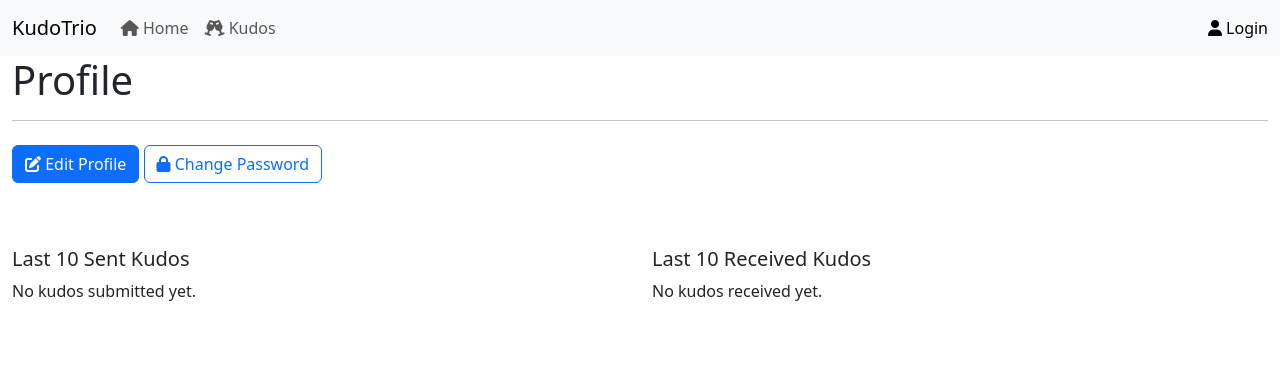
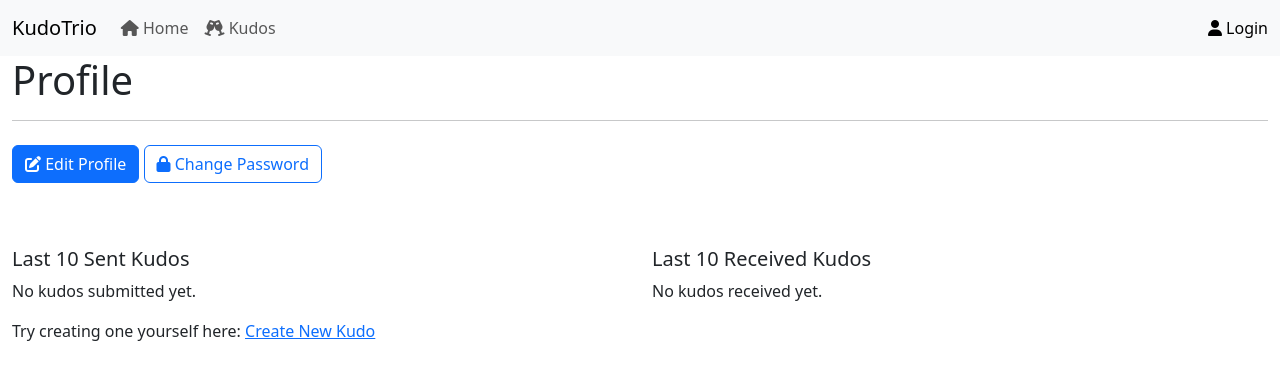
Before and after one commit to rodneygauna/KudoTrio, a Flask app: template src/templates/users/profile.html in a window 1280 px wide. Shown: the top 380 px of the page. Run offline with Flask 3, Linux system fonts and the light colour scheme; the template is opened without the code that fills it, so the values that code supplies are empty; some libraries are stand-ins or nearby versions.

Commit message:
better wording

```diff
--- a/src/templates/users/profile.html
+++ b/src/templates/users/profile.html
@@ -55,6 +55,12 @@
     </div>
     {% endfor %} {% else %}
     <p>No kudos submitted yet.</p>
+    <p>
+      Try creating one yourself here:
+      <a href="{{ url_for('kudos.create_kudo') }}" class="link"
+        >Create New Kudo</a
+      >
+    </p>
     {% endif %}
   </div>
   <div class="col">
```
